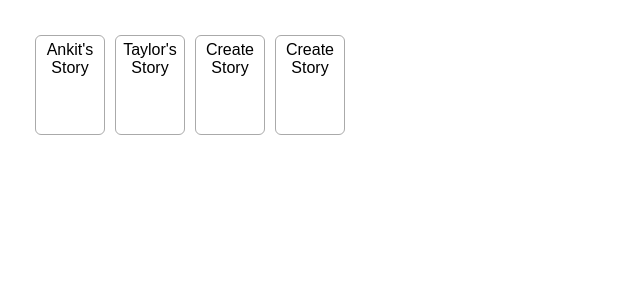
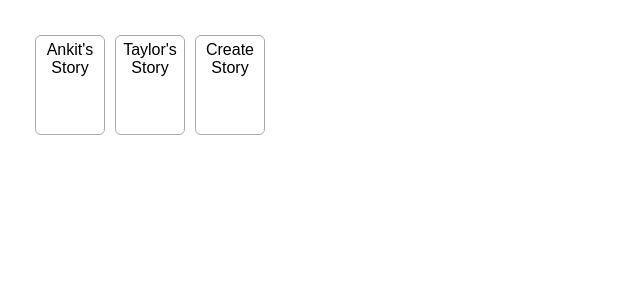
Before and after one commit to dani-edo/react-tutorial-double-useeffect, a React (Vite) app: page / in a window 1280 px wide. Shown: the top 300 px of the page, without its empty margins (0-640 px from the left). Built offline with nearby package versions, Linux system fonts and the light colour scheme.

Commit message:
remove strict mode

```diff
--- a/src/main.jsx
+++ b/src/main.jsx
@@ -3,8 +3,4 @@ import { createRoot } from "react-dom/client";
 import App from "./App.jsx";
 import "./styles.css";
 
-createRoot(document.getElementById("root")).render(
-  <StrictMode>
-    <App />
-  </StrictMode>
-);
+createRoot(document.getElementById("root")).render(<App />);
```
